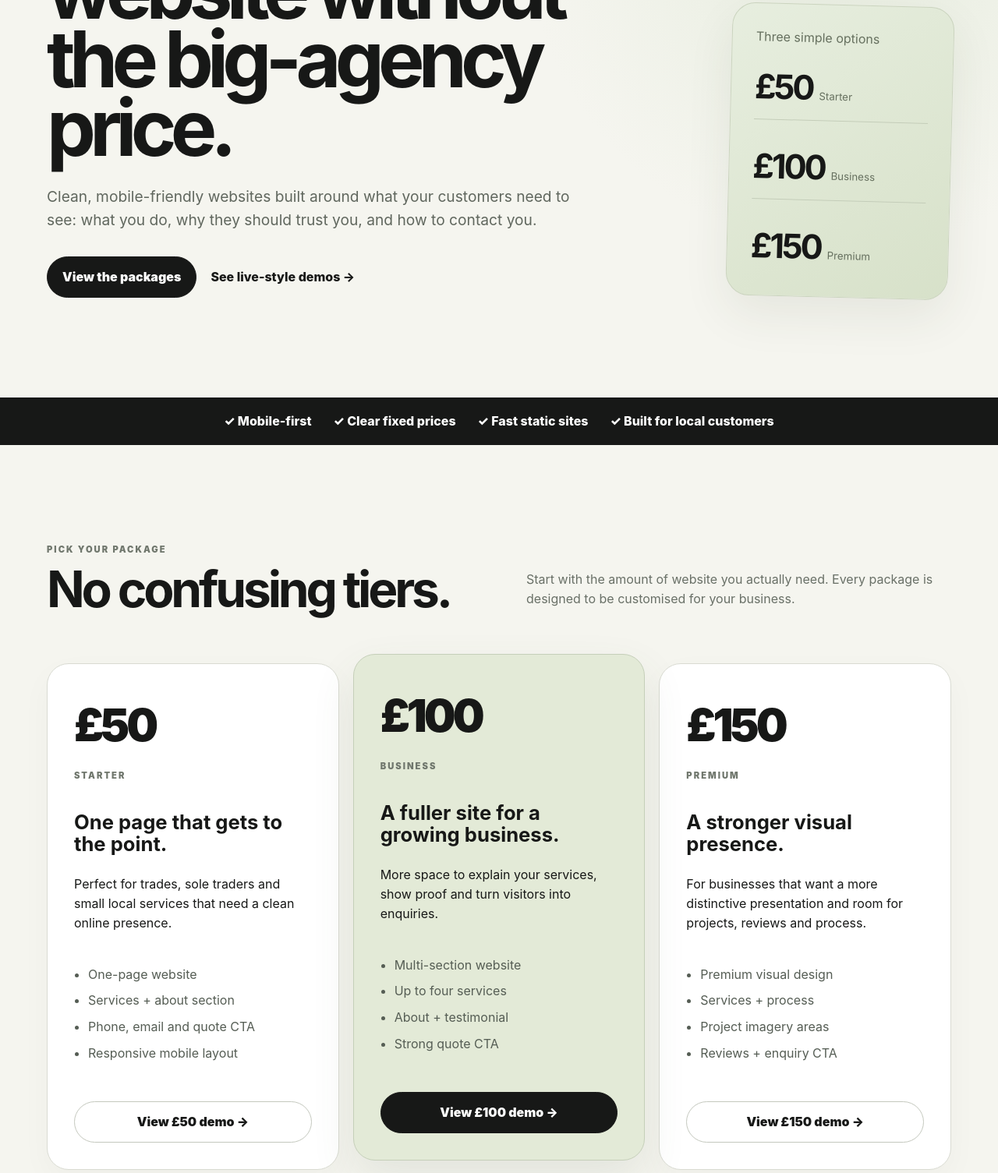
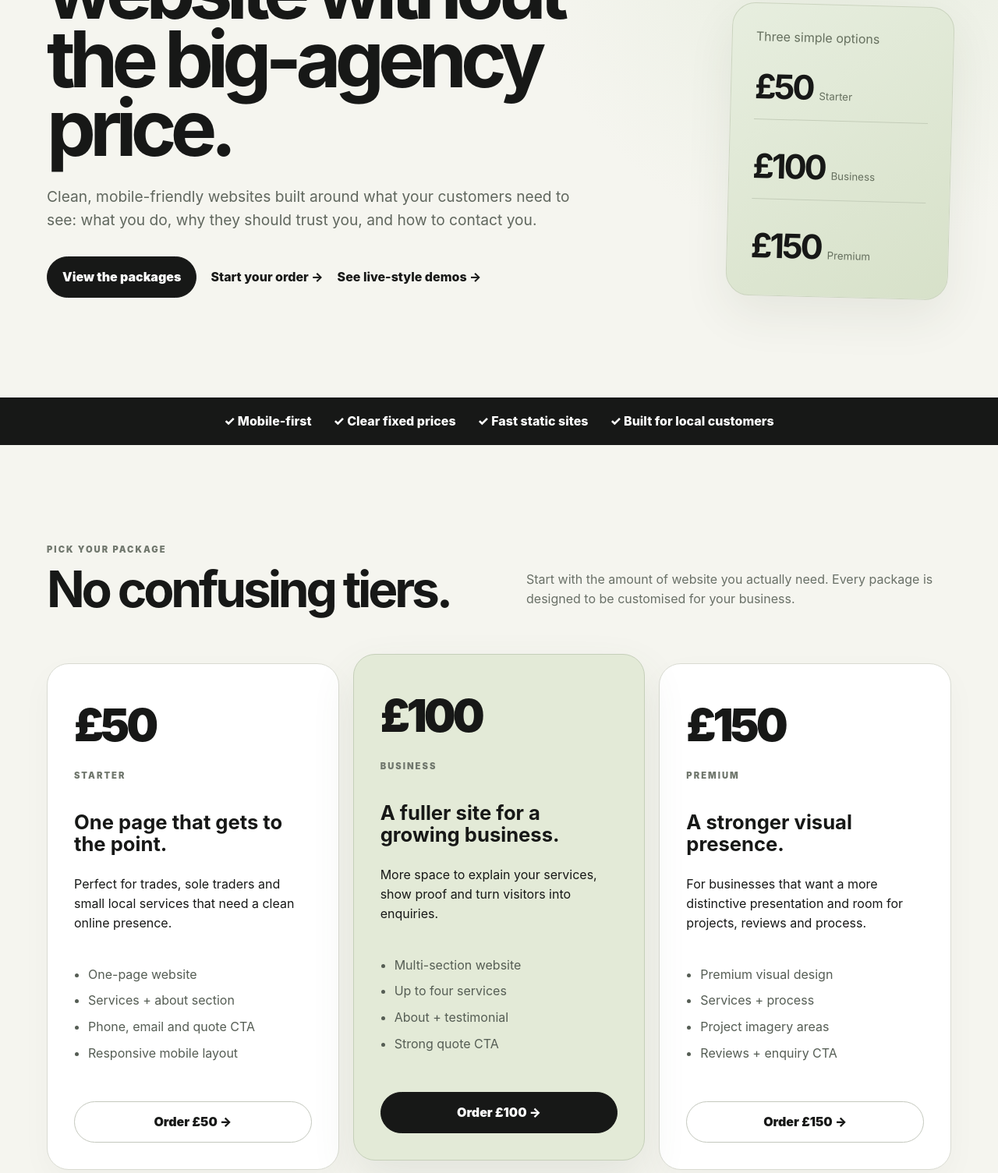
Before and after one commit to liamVSC/website-hosting, a plain HTML site: page index.html in a window 1280 px wide. Shown: the part 395-1900 px from the top of the page at 78% size. Drawn offline with Linux system fonts and the light colour scheme.

Commit message:
Add direct website ordering to ProperSite packages

```diff
--- a/index.html
+++ b/index.html
@@ -7,14 +7,14 @@
 <link rel="stylesheet" href="./styles.css">
 </head>
 <body>
-<header class="nav"><a class="logo" href="#top">PROPER<span>SITE</span></a><nav><a href="#packages">Packages</a><a href="#demos">Demos</a><a class="nav-cta" href="#contact">Get started</a></nav></header>
+<header class="nav"><a class="logo" href="#top">PROPER<span>SITE</span></a><nav><a href="#packages">Packages</a><a href="#demos">Demos</a><a class="nav-cta" href="order.html">Order a website</a></nav></header>
 <main id="top">
-<section class="hero"><div class="hero-copy"><p class="eyebrow">Websites for local businesses</p><h1>Get a proper website without the big-agency price.</h1><p class="lead">Clean, mobile-friendly websites built around what your customers need to see: what you do, why they should trust you, and how to contact you.</p><div class="actions"><a class="button primary" href="#packages">View the packages</a><a class="text-link" href="#demos">See live-style demos →</a></div></div><div class="hero-card"><span>Three simple options</span><strong>£50</strong><small>Starter</small><hr><strong>£100</strong><small>Business</small><hr><strong>£150</strong><small>Premium</small></div></section>
+<section class="hero"><div class="hero-copy"><p class="eyebrow">Websites for local businesses</p><h1>Get a proper website without the big-agency price.</h1><p class="lead">Clean, mobile-friendly websites built around what your customers need to see: what you do, why they should trust you, and how to contact you.</p><div class="actions"><a class="button primary" href="#packages">View the packages</a><a class="text-link" href="order.html">Start your order →</a><a class="text-link" href="#demos">See live-style demos →</a></div></div><div class="hero-card"><span>Three simple options</span><strong>£50</strong><small>Starter</small><hr><strong>£100</strong><small>Business</small><hr><strong>£150</strong><small>Premium</small></div></section>
 <section class="proof"><span>✓ Mobile-first</span><span>✓ Clear fixed prices</span><span>✓ Fast static sites</span><span>✓ Built for local customers</span></section>
 <section class="section" id="packages"><div class="section-head"><div><p class="eyebrow">Pick your package</p><h2>No confusing tiers.</h2></div><p>Start with the amount of website you actually need. Every package is designed to be customised for your business.</p></div><div class="packages">
-<article><span class="price">£50</span><p class="tag">STARTER</p><h3>One page that gets to the point.</h3><p>Perfect for trades, sole traders and small local services that need a clean online presence.</p><ul><li>One-page website</li><li>Services + about section</li><li>Phone, email and quote CTA</li><li>Responsive mobile layout</li></ul><a href="templates/starter/" class="button">View £50 demo →</a></article>
-<article class="featured"><span class="price">£100</span><p class="tag">BUSINESS</p><h3>A fuller site for a growing business.</h3><p>More space to explain your services, show proof and turn visitors into enquiries.</p><ul><li>Multi-section website</li><li>Up to four services</li><li>About + testimonial</li><li>Strong quote CTA</li></ul><a href="templates/business/" class="button primary">View £100 demo →</a></article>
-<article><span class="price">£150</span><p class="tag">PREMIUM</p><h3>A stronger visual presence.</h3><p>For businesses that want a more distinctive presentation and room for projects, reviews and process.</p><ul><li>Premium visual design</li><li>Services + process</li><li>Project imagery areas</li><li>Reviews + enquiry CTA</li></ul><a href="templates/premium/" class="button">View £150 demo →</a></article>
+<article><span class="price">£50</span><p class="tag">STARTER</p><h3>One page that gets to the point.</h3><p>Perfect for trades, sole traders and small local services that need a clean online presence.</p><ul><li>One-page website</li><li>Services + about section</li><li>Phone, email and quote CTA</li><li>Responsive mobile layout</li></ul><a href="order.html?package=starter" class="button">Order £50 →</a></article>
+<article class="featured"><span class="price">£100</span><p class="tag">BUSINESS</p><h3>A fuller site for a growing business.</h3><p>More space to explain your services, show proof and turn visitors into enquiries.</p><ul><li>Multi-section website</li><li>Up to four services</li><li>About + testimonial</li><li>Strong quote CTA</li></ul><a href="order.html?package=business" class="button primary">Order £100 →</a></article>
+<article><span class="price">£150</span><p class="tag">PREMIUM</p><h3>A stronger visual presence.</h3><p>For businesses that want a more distinctive presentation and room for projects, reviews and process.</p><ul><li>Premium visual design</li><li>Services + process</li><li>Project imagery areas</li><li>Reviews + enquiry CTA</li></ul><a href="order.html?package=premium" class="button">Order £150 →</a></article>
 </div></section>
 <section class="demos" id="demos"><div><p class="eyebrow">See the templates</p><h2>Three styles. One simple buying decision.</h2><p>These are realistic demo businesses so you can show prospects what the finished result can look like.</p></div><div class="demo-list"><a href="templates/starter/"><span>01</span><strong>Starter</strong><small>Fast one-page conversion site</small><b>£50 →</b></a><a href="templates/business/"><span>02</span><strong>Business</strong><small>Fuller local business presentation</small><b>£100 →</b></a><a href="templates/premium/"><span>03</span><strong>Premium</strong><small>Distinctive, high-end presentation</small><b>£150 →</b></a></div></section>
 <section class="process section"><p class="eyebrow">How it works</p><h2>Simple from first message to live site.</h2><div class="steps"><div><b>01</b><h3>Choose a package</h3><p>Pick £50, £100 or £150 based on the amount of content you need.</p></div><div><b>02</b><h3>Send your details</h3><p>Business name, services, contact details, photos and anything you want included.</p></div><div><b>03</b><h3>Get your site</h3><p>Your chosen template is customised for your business and prepared for publishing.</p></div></div></section>
```
